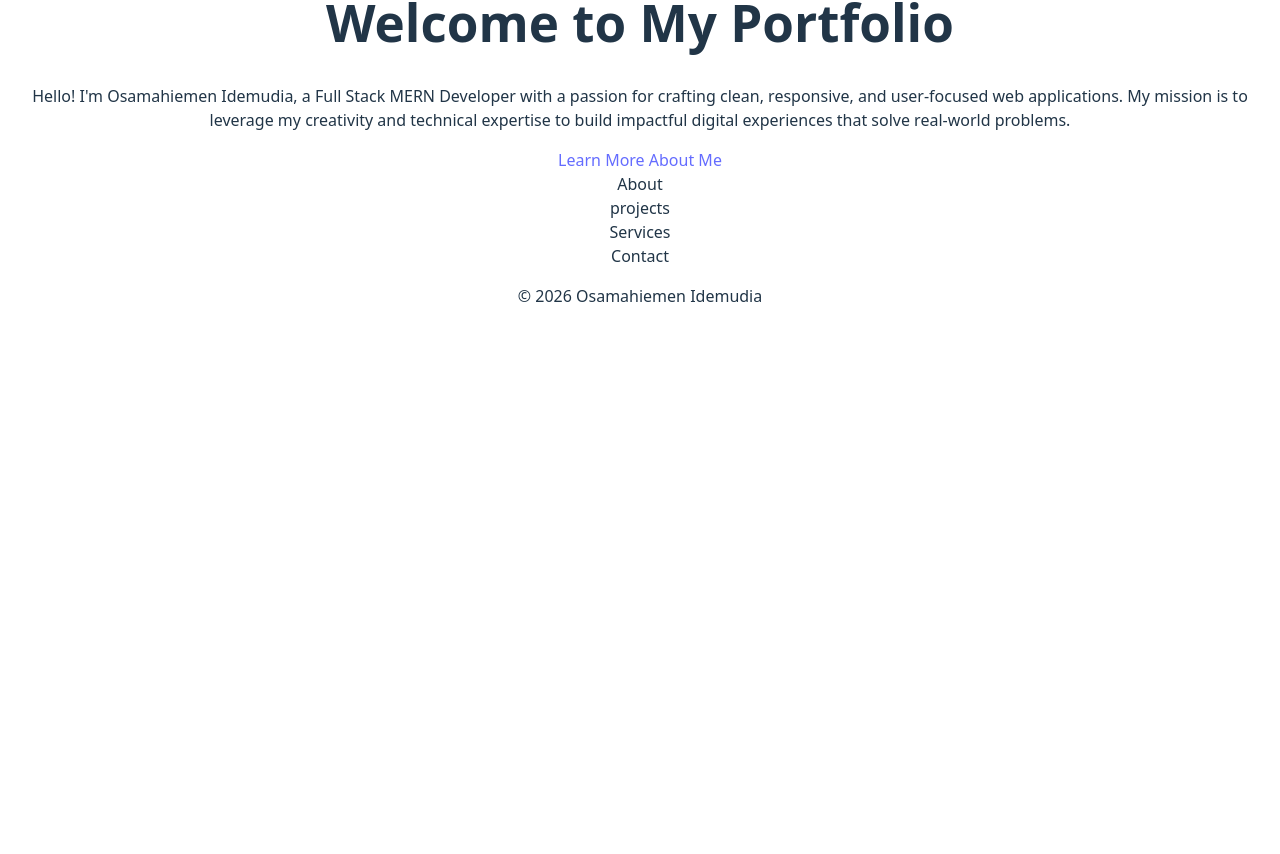
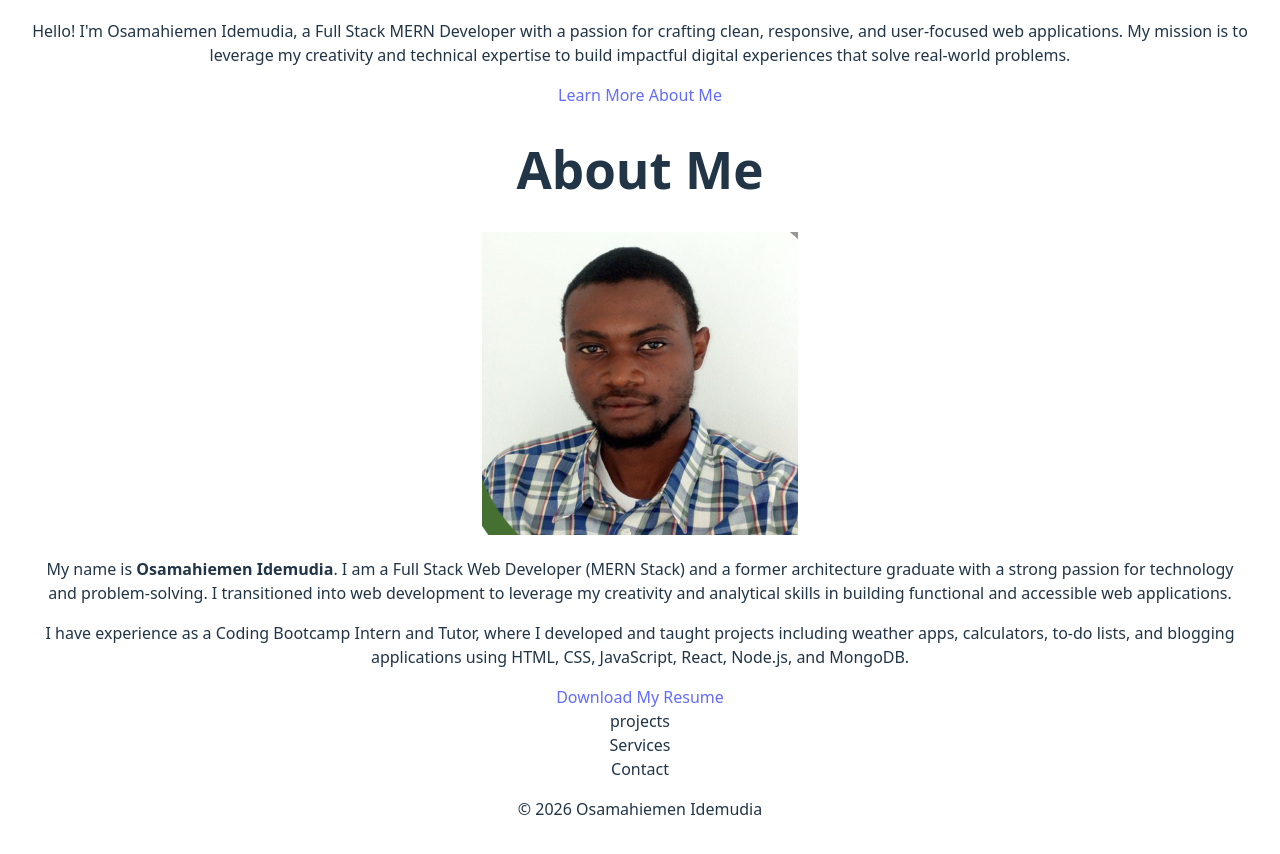
Before and after one commit to IdemudiaMahie/personal-portfolio, a React (Vite) app: page / in a window 1280 px wide. Shown: the part 378-1232 px from the top of the page. Before the commit the page ends 800 px from the top, so only its background shows below. Built offline with nearby package versions, Linux system fonts and the light colour scheme.

Commit message:
About.jsx
Worked on the About me Page

```diff
--- a/index.html
+++ b/index.html
@@ -4,7 +4,7 @@
     <meta charset="UTF-8" />
     <link rel="icon" type="image/svg+xml" href="/vite.svg" />
     <meta name="viewport" content="width=device-width, initial-scale=1.0" />
-    <title>personal-portfolio</title>
+    <title>Home Porfolio | Osamahiemen Idemudia</title>
   </head>
   <body>
     <div id="root"></div>
--- a/package.json
+++ b/package.json
@@ -11,7 +11,8 @@
   },
   "dependencies": {
     "react": "^19.2.0",
-    "react-dom": "^19.2.0"
+    "react-dom": "^19.2.0",
+    "react-router-dom": "^7.13.0"
   },
   "devDependencies": {
     "@eslint/js": "^9.39.1",
--- a/src/pages/About.jsx
+++ b/src/pages/About.jsx
@@ -1,9 +1,30 @@
-
+import profile from '../assets/img/profile.PNG'
 
 function About() {
   return (
-    <div>About</div>
-  )
+    <div>
+      <h1>About Me</h1>
+      <img src={profile} alt="Photo of Your Osamahiemen Idemudia" />
+      <p>
+        My name is <strong>Osamahiemen Idemudia</strong>. I am a Full Stack Web
+        Developer (MERN Stack) and a former architecture graduate with a strong
+        passion for technology and problem-solving. I transitioned into web
+        development to leverage my creativity and analytical skills in building
+        functional and accessible web applications.
+      </p>
+
+      <p>
+        I have experience as a Coding Bootcamp Intern and Tutor, where I
+        developed and taught projects including weather apps, calculators, to-do
+        lists, and blogging applications using HTML, CSS, JavaScript, React,
+        Node.js, and MongoDB.
+      </p>
+
+      <a href="#" target="_blank">
+        Download My Resume
+      </a>
+    </div>
+  );
 }
 
-export default About
+export default About;
```
Also changed, not shown: 2 other files (tests, documents, lock files or other folders).
